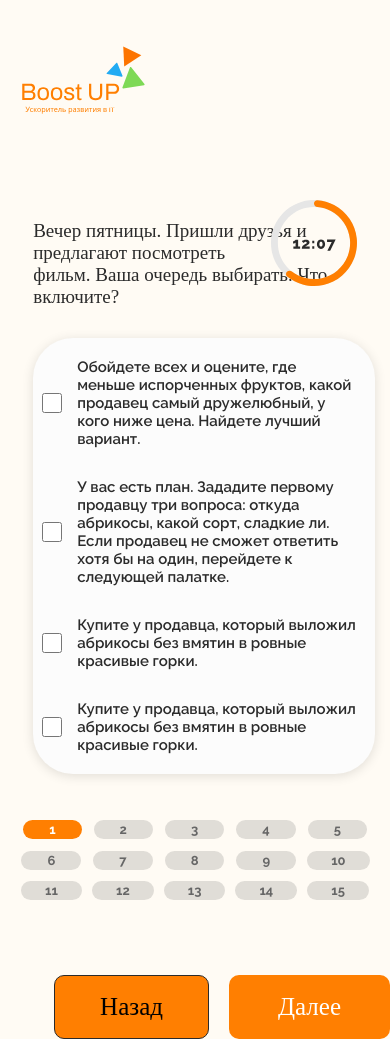
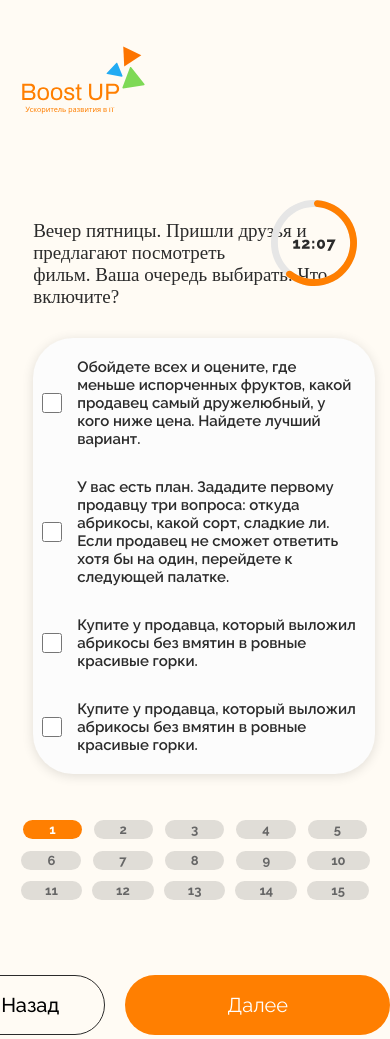
Before and after one commit to ulancho/boost-up, a React (Create React App) app: page / in a window 390 px wide. Built offline with nearby package versions, Linux system fonts and the light colour scheme; a web font is replaced by a local one.

Commit message:
renamed button's class

```diff
--- a/src/components/AboutInternship.jsx
+++ b/src/components/AboutInternship.jsx
@@ -22,7 +22,7 @@ const AboutInternship = () => {
                                 Присоединяйтесь к нам и ускорьте свое развитие в IT с BoostUp!{' '}
                             </h2>
                             <div className="pt-25">
-                                <button className="btn ">Регистрация</button>
+                                <button className="btn btn-square ">Регистрация</button>
                             </div>
                         </div>
                     </div>
--- a/src/styles/style.css
+++ b/src/styles/style.css
@@ -461,7 +461,7 @@ select {
         font-size: 17px;
     }
 
-    .btn {
+    .btn-square {
         border-radius: 10px;
         background: var(--unnamed, #FF7F01);
         padding: 15px 49px;
```
